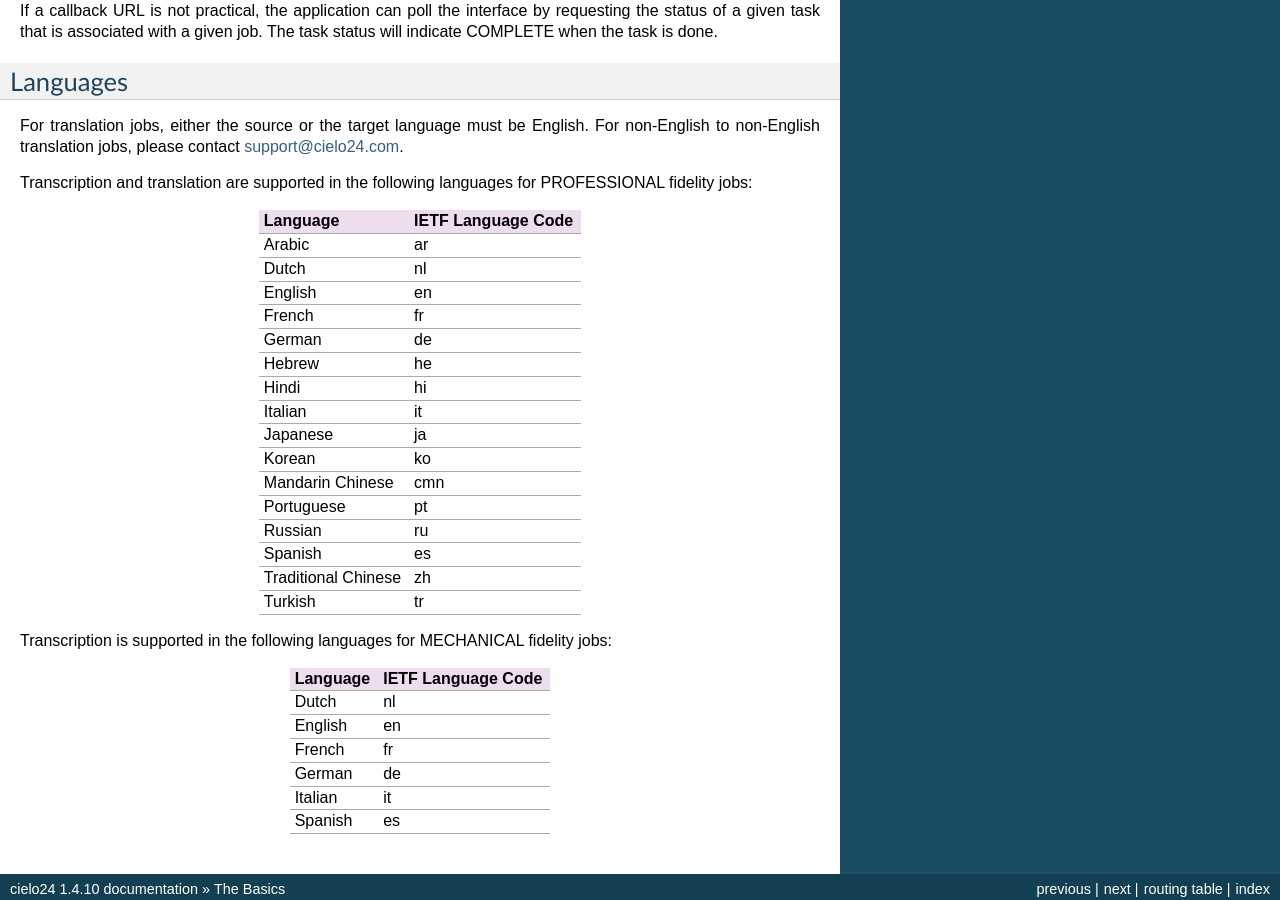
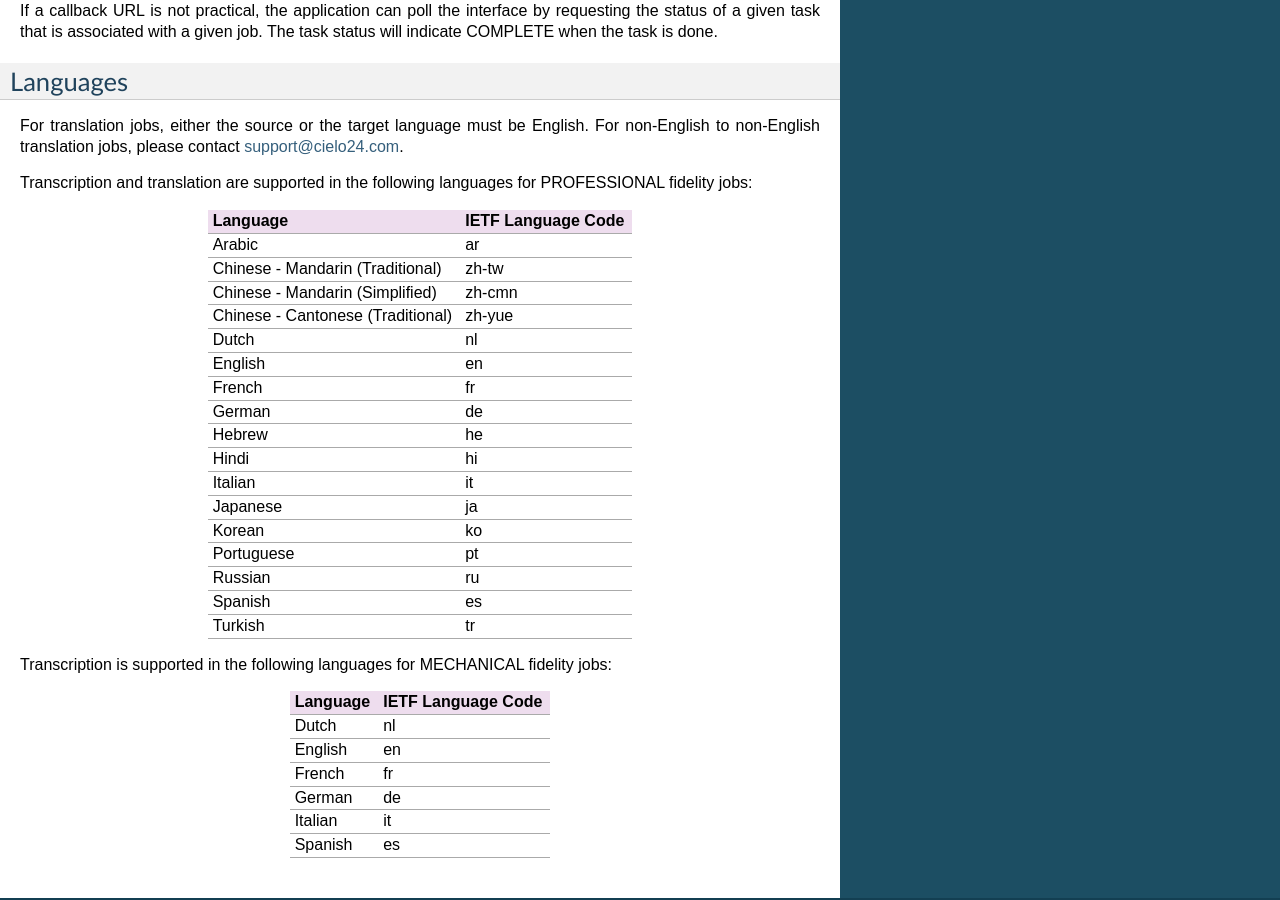
Before and after one commit to cielo24/Docs, a Sphinx documentation site: the page built from api/source/basics.rst, in a window 1280 px wide and 900 px high, scrolled down 1384 px. Built offline with Sphinx 7.4.7, drawn with Linux system fonts in a browser that asks for light colours.

Commit message:
CLC-1438: Add three Chinese options to API docs

```diff
--- a/api/source/basics.rst
+++ b/api/source/basics.rst
@@ -74,41 +74,43 @@ For translation jobs, either the source or the target language must be English.
 
 Transcription and translation are supported in the following languages for PROFESSIONAL fidelity jobs:
 
-+---------------------+--------------------+
-| Language            | IETF Language Code |
-+=====================+====================+
-| Arabic              | ar                 |
-+---------------------+--------------------+
-| Dutch               | nl                 |
-+---------------------+--------------------+
-| English             | en                 |
-+---------------------+--------------------+
-| French              | fr                 |
-+---------------------+--------------------+
-| German              | de                 |
-+---------------------+--------------------+
-| Hebrew              | he                 |
-+---------------------+--------------------+
-| Hindi               | hi                 |
-+---------------------+--------------------+
-| Italian             | it                 |
-+---------------------+--------------------+
-| Japanese            | ja                 |
-+---------------------+--------------------+
-| Korean              | ko                 |
-+---------------------+--------------------+
-| Mandarin Chinese    | cmn                |
-+---------------------+--------------------+
-| Portuguese          | pt                 |
-+---------------------+--------------------+
-| Russian             | ru                 |
-+---------------------+--------------------+
-| Spanish             | es                 |
-+---------------------+--------------------+
-| Traditional Chinese | zh                 |
-+---------------------+--------------------+
-| Turkish             | tr                 |
-+---------------------+--------------------+
++-------------------------------------+--------------------+
+| Language                            | IETF Language Code |
++=====================================+====================+
+| Arabic                              | ar                 |
++-------------------------------------+--------------------+
+| Chinese - Mandarin (Traditional)    | zh-tw              |
++-------------------------------------+--------------------+
+| Chinese - Mandarin (Simplified)     | zh-cmn             |
++-------------------------------------+--------------------+
+| Chinese - Cantonese (Traditional)   | zh-yue             |
++-------------------------------------+--------------------+
+| Dutch                               | nl                 |
++-------------------------------------+--------------------+
+| English                             | en                 |
++-------------------------------------+--------------------+
+| French                              | fr                 |
++-------------------------------------+--------------------+
+| German                              | de                 |
++-------------------------------------+--------------------+
+| Hebrew                              | he                 |
++-------------------------------------+--------------------+
+| Hindi                               | hi                 |
++-------------------------------------+--------------------+
+| Italian                             | it                 |
++-------------------------------------+--------------------+
+| Japanese                            | ja                 |
++-------------------------------------+--------------------+
+| Korean                              | ko                 |
++-------------------------------------+--------------------+
+| Portuguese                          | pt                 |
++-------------------------------------+--------------------+
+| Russian                             | ru                 |
++-------------------------------------+--------------------+
+| Spanish                             | es                 |
++-------------------------------------+--------------------+
+| Turkish                             | tr                 |
++-------------------------------------+--------------------+
 
 Transcription is supported in the following languages for MECHANICAL fidelity jobs:
 
```
